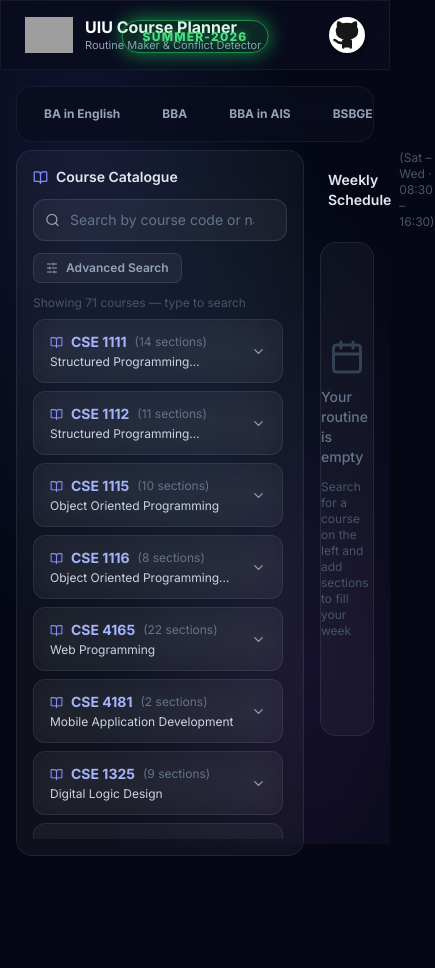
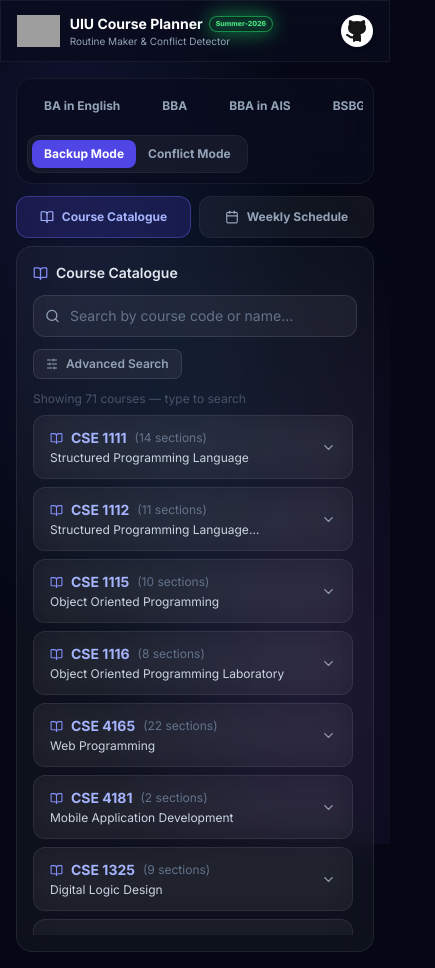
Before and after one commit to itsABR4R/Course-Planner, a React (Vite) app: page / in a window 390 px wide. Shown: the whole page, 435 px wide, since content can reach past the window. Before the commit the page ends 872 px from the top, so only its background shows below. Built offline with nearby package versions, Linux system fonts and the light colour scheme; grey boxes are pictures that could not be loaded.

Commit message:
added cconflict mode and backup mode toggle

```diff
--- a/src/App.jsx
+++ b/src/App.jsx
@@ -5,7 +5,7 @@
 import React, { useState, useEffect } from 'react';
 import { BookOpen, Trash2, GraduationCap, Calendar, Sparkles, X, Download, Github, Wrench, Settings } from 'lucide-react';
 import { loadCourseData, groupCoursesByCode } from './utils/parser';
-import { useRoutine, getCourseRole } from './hooks/useRoutine';
+import { useRoutine, getCourseRole, entriesOverlap } from './hooks/useRoutine';
 import CalendarGrid from './components/CalendarGrid';
 import CourseSearch from './components/CourseSearch';
 import Toast from './components/Toast';
@@ -28,11 +28,13 @@ const DEPARTMENTS = [
 
 export default function App() {
     const [selectedDept, setSelectedDept] = useState('BSCSE');
+    const [mobileTab, setMobileTab] = useState('catalogue'); // 'catalogue' or 'schedule'
     const [courseMap, setCourseMap] = useState({});
     const [loading, setLoading] = useState(true);
     const [error, setError] = useState(null);
     const [isDeptDisabled, setIsDeptDisabled] = useState(false);
-    const { routine, toast, addCourse, removeCourse, clearRoutine, showToast } = useRoutine();
+    const [plannerMode, setPlannerMode] = useState('backup'); // 'backup' or 'conflict'
+    const { routine, setRoutine, toast, addCourse, removeCourse, clearRoutine, showToast } = useRoutine();
 
     // Load CSV whenever selectedDept changes
     useEffect(() => {
@@ -69,6 +71,32 @@ export default function App() {
     }, [selectedDept]);
 
     const handleAddCourse = (courseEntry) => {
+        if (plannerMode === 'conflict') {
+            // Check for time slot overlap with any course already in the routine
+            for (const entry of routine) {
+                // Skip if same course section is already added (handled separately by useRoutine)
+                if (entry.code === courseEntry.code && entry.section === courseEntry.section) {
+                    continue;
+                }
+                for (const newSlot of courseEntry.slots) {
+                    for (const existingSlot of entry.slots) {
+                        if (newSlot.day === existingSlot.day) {
+                            const overlap = Math.max(newSlot.startMin, existingSlot.startMin) < Math.min(newSlot.endMin, existingSlot.endMin);
+                            if (overlap) {
+                                const dayStr = newSlot.day;
+                                const timeStr = `${existingSlot.startStr}-${existingSlot.endStr}`;
+                                showToast(
+                                    `Conflict: ${courseEntry.code} Sec ${courseEntry.section} overlaps with ${entry.code} Sec ${entry.section} on ${dayStr} (${timeStr})`,
+                                    'error'
+                                );
+                                return; // Stop and do not add
+                            }
+                        }
+                    }
+                }
+            }
+        }
+
         addCourse({
             code: courseEntry.code,
             name: courseEntry.name,
@@ -110,45 +138,53 @@ export default function App() {
     return (
         <div className="min-h-screen flex flex-col">
             {/* ── Header ── */}
-            <header className="glass-dark border-b border-white/8 px-6 py-4 sticky top-0 z-40">
+            <header className="glass-dark border-b border-white/8 px-4 md:px-6 py-3.5 md:py-4 sticky top-0 z-40">
                 <div className="max-w-screen-2xl mx-auto flex items-center justify-between relative">
-                    <div className="flex items-center gap-3">
+                    <div className="flex items-center gap-2.5 md:gap-3">
                         <img
                             src="https://uiu.ucamcloud.com/assets/uiu-logo.webp"
                             alt="UIU Logo"
-                            className="h-9 w-auto object-contain flex-shrink-0"
+                            className="h-8 md:h-9 w-auto object-contain flex-shrink-0"
                         />
                         <div>
-                            <h1 className="text-base font-bold text-white leading-tight">UIU Course Planner</h1>
-                            <p className="text-[11px] text-slate-400 leading-tight mt-0.5">Routine Maker & Conflict Detector</p>
+                            <div className="flex items-center gap-1.5 md:gap-2">
+                                <h1 className="text-sm md:text-base font-bold text-white leading-tight">UIU Course Planner</h1>
+                                <span className="md:hidden text-[7px] font-black px-1.5 py-0.5 rounded-full border animate-pulse-glow flex-shrink-0">
+                                    Summer-2026
+                                </span>
+                            </div>
+                            <p className="text-[10px] md:text-[11px] text-slate-400 leading-tight mt-0.5">Routine Maker & Conflict Detector</p>
                         </div>
                     </div>
 
-                    <div className="absolute left-1/2 top-1/2 -translate-x-1/2 -translate-y-1/2">
+                    {/* Absolute Centered Semester Label */}
+                    <div className="absolute left-1/2 top-1/2 -translate-x-1/2 -translate-y-1/2 hidden md:block">
                         <span className="text-xs font-black px-5 py-2 rounded-full uppercase tracking-widest border shadow-lg animate-pulse-glow">
                             Summer-2026
                         </span>
                     </div>
 
-                    <div className="flex items-center gap-3">
+                    <div className="flex items-center gap-2 md:gap-3">
                         {routine.length > 0 && (
                             <>
-                                <span className="text-xs text-slate-400">
+                                <span className="text-xs text-slate-400 hidden lg:inline">
                                     <span className="text-indigo-300 font-semibold">{routine.length}</span> course{routine.length !== 1 ? 's' : ''} added
                                 </span>
                                 <button
                                     onClick={handleSaveImage}
-                                    className="flex items-center gap-1.5 text-xs text-indigo-300 hover:text-indigo-200 border border-indigo-500/30 hover:border-indigo-400/50 px-3 py-1.5 rounded-lg transition-all"
+                                    className="flex items-center gap-1.5 text-xs text-indigo-300 hover:text-indigo-200 border border-indigo-500/30 hover:border-indigo-400/50 px-2.5 py-1.5 md:px-3 rounded-lg transition-all"
+                                    title="Save schedule as image"
                                 >
                                     <Download size={13} />
-                                    Save as Image
+                                    <span className="hidden sm:inline">Save as Image</span>
                                 </button>
                                 <button
                                     onClick={clearRoutine}
-                                    className="flex items-center gap-1.5 text-xs text-red-400 hover:text-red-300 border border-red-500/30 hover:border-red-400/50 px-3 py-1.5 rounded-lg transition-all"
+                                    className="flex items-center gap-1.5 text-xs text-red-400 hover:text-red-300 border border-red-500/30 hover:border-red-400/50 px-2.5 py-1.5 md:px-3 rounded-lg transition-all"
+                                    title="Clear routine"
                                 >
                                     <Trash2 size={13} />
-                                    Clear Routine
+                                    <span className="hidden sm:inline">Clear Routine</span>
                                 </button>
                             </>
                         )}
@@ -156,18 +192,20 @@ export default function App() {
                             href="https://github.com/itsABR4R"
                             target="_blank"
                             rel="noopener noreferrer"
-                            className="w-9 h-9 rounded-full bg-white flex items-center justify-center shadow-md hover:scale-105 transition-all text-[#181717] hover:bg-slate-100 flex-shrink-0"
+                            className="w-8 h-8 md:w-9 md:h-9 rounded-full bg-white flex items-center justify-center shadow-md hover:scale-105 transition-all text-[#181717] hover:bg-slate-100 flex-shrink-0"
                             title="View GitHub Profile"
                         >
-                            <Github size={30} fill="currentColor" />
+                            <Github className="w-4.5 h-4.5 md:w-5.5 md:h-5.5" fill="currentColor" />
                         </a>
                     </div>
                 </div>
             </header>
 
-            {/* ── Department Selector ── */}
+            {/* ── Department Selector & Mode Toggle ── */}
             <div className="max-w-screen-2xl w-full mx-auto px-4 lg:px-6 pt-4 lg:pt-6">
-                <div className="glass-dark rounded-2xl p-2.5 border border-white/8 flex items-center gap-2 overflow-x-auto no-scrollbar scroll-smooth">
+                <div className="glass-dark rounded-2xl p-2.5 border border-white/8 flex flex-col md:flex-row md:items-center gap-3 justify-between">
+                    {/* Left: Department Tabs (scrollable) */}
+                    <div className="flex items-center gap-2 overflow-x-auto no-scrollbar scroll-smooth flex-1 w-full">
                         {DEPARTMENTS.map(dept => {
                             const isActive = selectedDept === dept.id;
                             return (
@@ -185,13 +223,97 @@ export default function App() {
                             );
                         })}
                     </div>
+
+                    {/* Divider line (desktop only) */}
+                    <div className="hidden md:block w-px h-6 bg-white/10 flex-shrink-0" />
+
+                    {/* Right: Mode Toggle */}
+                    <div className="flex items-center bg-white/5 rounded-xl p-1 border border-white/5 flex-shrink-0 self-start md:self-auto">
+                        <button
+                            onClick={() => setPlannerMode('backup')}
+                            className={`px-3 py-1.5 rounded-lg text-xs font-bold transition-all duration-200 ${
+                                plannerMode === 'backup'
+                                    ? 'bg-indigo-600 text-white shadow-sm'
+                                    : 'text-slate-400 hover:text-slate-200'
+                            }`}
+                        >
+                            Backup Mode
+                        </button>
+                        <button
+                            onClick={() => {
+                                setPlannerMode('conflict');
+                                const keptEntries = [];
+                                const removedEntries = [];
+
+                                for (const entry of routine) {
+                                    let hasConflict = false;
+                                    for (const kept of keptEntries) {
+                                        if (entriesOverlap(entry, kept)) {
+                                            hasConflict = true;
+                                            break;
+                                        }
+                                    }
+                                    if (hasConflict) {
+                                        removedEntries.push(entry);
+                                    } else {
+                                        keptEntries.push(entry);
+                                    }
+                                }
+
+                                if (removedEntries.length > 0) {
+                                    setRoutine(keptEntries);
+                                    const removedNames = removedEntries.map(e => `${e.code} Sec ${e.section}`).join(', ');
+                                    showToast(`Conflict Mode: Removed overlapping sections: ${removedNames}`, 'warning');
+                                }
+                            }}
+                            className={`px-3 py-1.5 rounded-lg text-xs font-bold transition-all duration-200 ${
+                                plannerMode === 'conflict'
+                                    ? 'bg-red-600/90 text-white shadow-sm shadow-red-900/20'
+                                    : 'text-slate-400 hover:text-slate-200'
+                            }`}
+                        >
+                            Conflict Mode
+                        </button>
+                    </div>
+                </div>
+            </div>
+
+            {/* Mobile Tab Switcher (visible only under lg) */}
+            <div className="flex lg:hidden w-full px-4 pt-3 gap-2 max-w-screen-2xl mx-auto">
+                <button
+                    onClick={() => setMobileTab('catalogue')}
+                    className={`flex-1 flex items-center justify-center gap-2 py-3 px-4 rounded-xl text-xs font-bold transition-all border ${
+                        mobileTab === 'catalogue'
+                            ? 'bg-indigo-600/20 text-indigo-300 border-indigo-500/40 shadow-sm'
+                            : 'bg-white/5 border-white/5 text-slate-400'
+                    }`}
+                >
+                    <BookOpen size={14} />
+                    Course Catalogue
+                </button>
+                <button
+                    onClick={() => setMobileTab('schedule')}
+                    className={`flex-1 flex items-center justify-center gap-2 py-3 px-4 rounded-xl text-xs font-bold transition-all border relative ${
+                        mobileTab === 'schedule'
+                            ? 'bg-indigo-600/20 text-indigo-300 border-indigo-500/40 shadow-sm'
+                            : 'bg-white/5 border-white/5 text-slate-400'
+                    }`}
+                >
+                    <Calendar size={14} />
+                    Weekly Schedule
+                    {routine.length > 0 && (
+                        <span className="absolute -top-1.5 -right-1.5 w-5 h-5 rounded-full bg-indigo-600 text-white text-[10px] font-bold flex items-center justify-center border border-[#050814] animate-scale-in">
+                            {routine.length}
+                        </span>
+                    )}
+                </button>
             </div>
 
             {/* ── Body ── */}
-            <main className="flex-1 max-w-screen-2xl w-full mx-auto p-4 lg:p-6 pt-2 lg:pt-4 flex gap-4 lg:gap-6">
+            <main className="flex-1 max-w-screen-2xl w-full mx-auto p-4 lg:p-6 pt-2 lg:pt-4 flex flex-col lg:flex-row gap-4 lg:gap-6">
 
                 {/* ── Left Sidebar: Course Search ── */}
-                <aside className="w-72 xl:w-80 flex-shrink-0 flex flex-col gap-4">
+                <aside className={`w-full lg:w-72 xl:w-80 flex-shrink-0 flex flex-col gap-4 ${mobileTab === 'catalogue' ? 'block' : 'hidden lg:block'}`}>
                     <div className="glass rounded-2xl p-4 border border-white/10 flex flex-col gap-3 flex-1">
                         <div className="flex items-center gap-2">
                             <BookOpen size={15} className="text-indigo-400" />
@@ -228,7 +350,7 @@ export default function App() {
                 </aside>
 
                 {/* ── Main Content: Routine Grid + Added list ── */}
-                <div className="flex-1 flex flex-col gap-4 min-w-0">
+                <div className={`flex-1 flex flex-col gap-4 min-w-0 ${mobileTab === 'schedule' ? 'block' : 'hidden lg:block'}`}>
 
                     {/* Routine summary chips */}
                     {routine.length > 0 && (
--- a/src/components/CalendarGrid.jsx
+++ b/src/components/CalendarGrid.jsx
@@ -36,12 +36,14 @@ export default function CalendarGrid({ routine, onRemoveCourse }) {
     const numRows = SLOT_ROWS.length;
 
     return (
+        <div className="w-full overflow-x-auto rounded-2xl border border-white/10 no-scrollbar glass">
             <div
                 id="weekly-schedule-grid"
-            className="grid border border-white/10 rounded-2xl overflow-hidden glass"
+                className="grid"
                 style={{
-                gridTemplateColumns: '95px repeat(5, 1fr)',
+                    gridTemplateColumns: '90px repeat(5, minmax(120px, 1fr))',
                     gridTemplateRows: `auto repeat(${numRows}, minmax(110px, auto))`,
+                    minWidth: '700px',
                 }}
             >
             {/* ── Column Header Row ── */}
@@ -157,5 +159,6 @@ export default function CalendarGrid({ routine, onRemoveCourse }) {
                 </React.Fragment>
             ))}
         </div>
+    </div>
     );
 }
--- a/src/hooks/useRoutine.js
+++ b/src/hooks/useRoutine.js
@@ -158,6 +158,7 @@ export function useRoutine() {
 
     return {
         routine,
+        setRoutine,
         toast,
         addCourse,
         removeCourse,
```
Also changed, not shown: 5 other files (tests, documents, lock files or other folders). Lines whose indentation alone changed are shown as unchanged.
